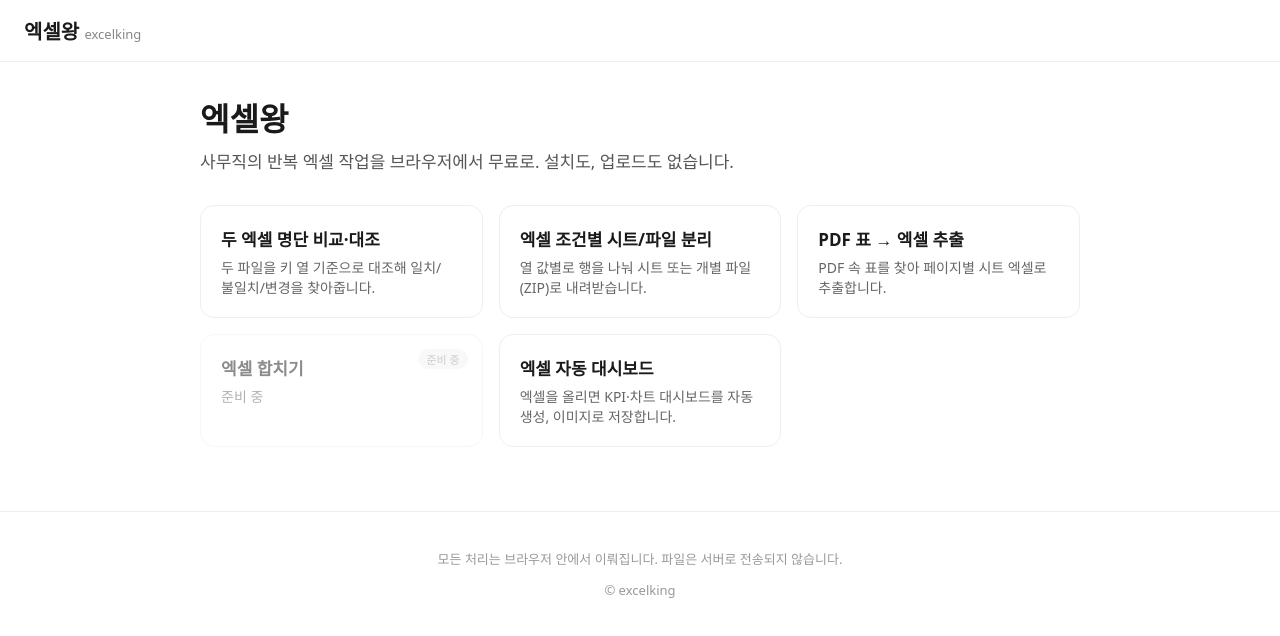
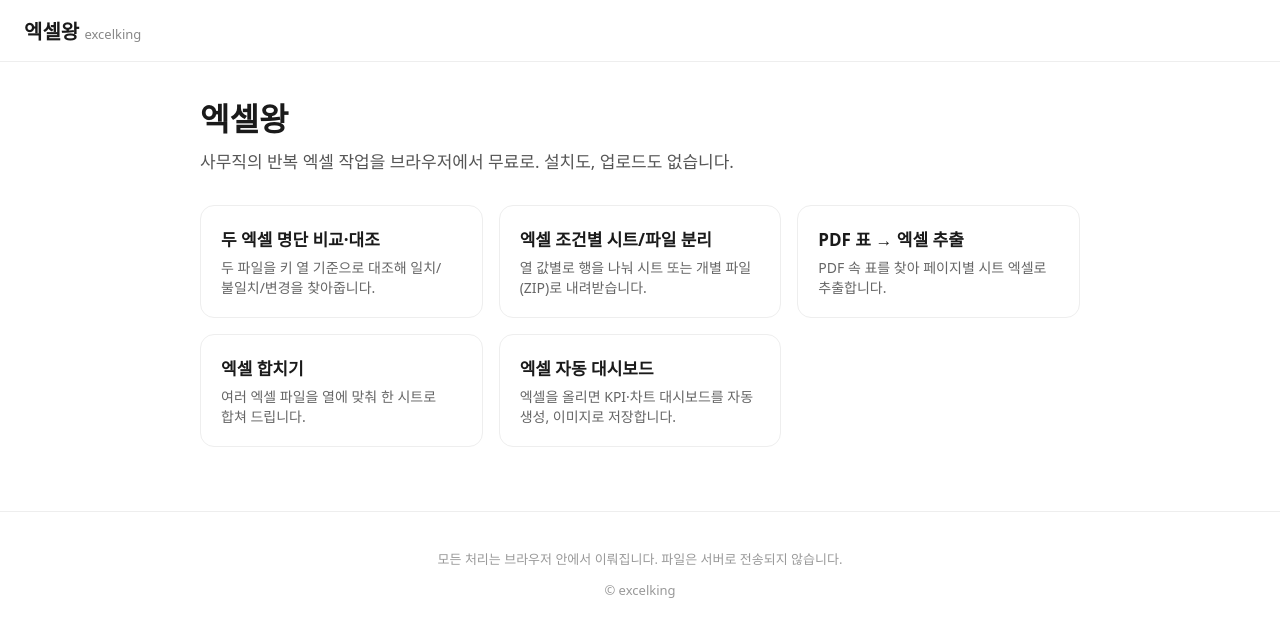
Before and after one commit to dalgeom/excelking, a SvelteKit app: page / in a window 1280 px wide. Shown: the top 636 px of the page. Built offline with nearby package versions, Linux system fonts and the light colour scheme.

Commit message:
feat: 허브에 excel-merge 카드 활성화 — 도구 5종 완성

```diff
--- a/src/routes/+page.svelte
+++ b/src/routes/+page.svelte
@@ -18,7 +18,12 @@
       desc: 'PDF 속 표를 찾아 페이지별 시트 엑셀로 추출합니다.',
       live: true
     },
-    { href: '#', title: '엑셀 합치기', desc: '준비 중', live: false },
+    {
+      href: '/excel-merge',
+      title: '엑셀 합치기',
+      desc: '여러 엑셀 파일을 열에 맞춰 한 시트로 합쳐 드립니다.',
+      live: true
+    },
     {
       href: '/excel-dashboard',
       title: '엑셀 자동 대시보드',
```
